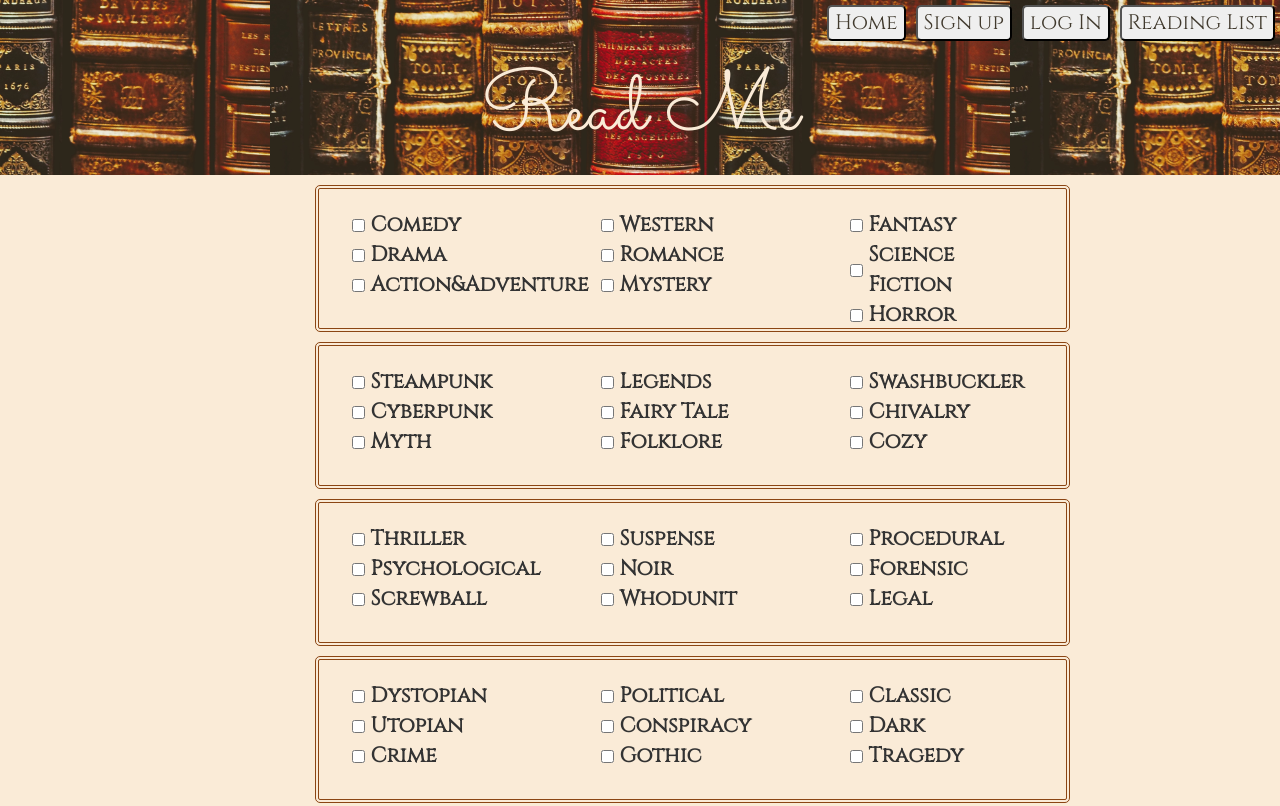
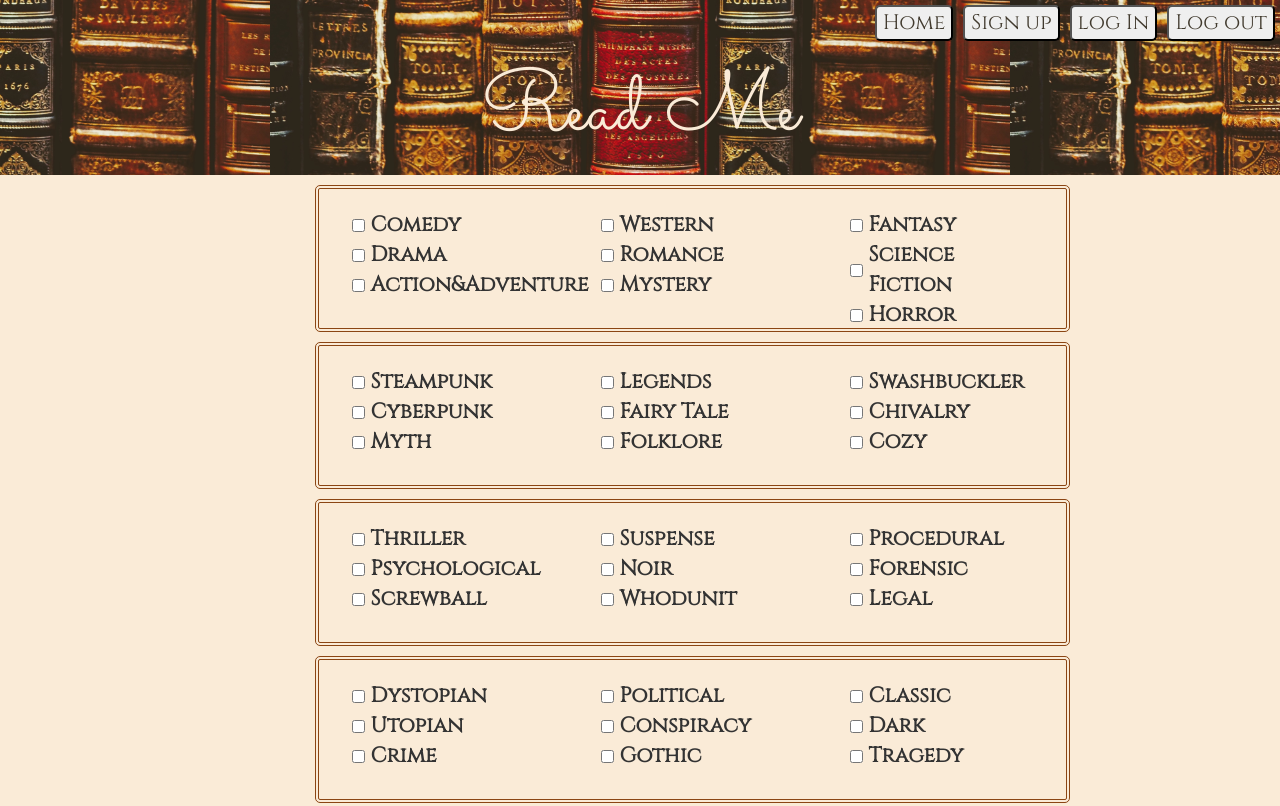
Before and after one commit to EyeRoe/Read-Me, a React app: page / in a window 1280 px wide. Shown: the top 806 px of the page. Built offline with nearby package versions, Linux system fonts and the light colour scheme.

Commit message:
bug fixes

```diff
--- a/src/App.css
+++ b/src/App.css
@@ -84,6 +84,8 @@ button{
 .HeaderButtons{
   display: flex;
   justify-content: flex-end;
+  /* flex-direction: column;
+  max-width: 10%; */
 }
 .bookList{
   margin-right: 10em;
--- a/src/components/App.js
+++ b/src/components/App.js
@@ -8,8 +8,6 @@ import SignUp from './SignUp.js';
 import ReadingList from './ReadingList'
 import { Switch, Route } from 'react-router-dom'
 
-
-
 class App extends Component {
   state = {
     responseList: []
@@ -18,36 +16,20 @@ class App extends Component {
   setResponseList = (data) => {
     this.setState({ responseList: data })
   }
-/*
   render() {
     return (
       <div className="App">
         <Header text="Read Me" />
       <Switch>
-          <LogIn />
-          <SignUp />
-          <ReadingList />
-          <Form setResponseList={this.setResponseList} />
-          <Content responseList={this.state.responseList} />
-        </Switch>
-      </div>
-    );
-  }
-*/
-render() {
-  return (
-    <div className="App">
-      <Header text="Read Me" />
-      <Switch>
-        <Route path='/signup' component={SignUp}/>
-        <Route path='/login' component={LogIn}/>
-        <Route path='/readinglist' component={ReadingList}/>
+          <Route path='/signup' component={SignUp} />
+          <Route path='/login' component={LogIn} />
+          <Route path='/readinglist' component={ReadingList} />
           <Route exact path='/' render={(props) => (
             <div>
               <Form setResponseList={this.setResponseList} />
               <Content responseList={this.state.responseList} />
             </div>
-        )}/>
+          )} />
         </Switch>
       </div>
     );
--- a/src/components/Form.js
+++ b/src/components/Form.js
@@ -13,7 +13,6 @@ class Form extends Component {
     }
   }
 
-
   generateCheckbox = (arr) => {
     var buttons = [];
     let temp = []
@@ -26,9 +25,7 @@ class Form extends Component {
         buttons.push(buttonSubContainer)
         temp = []
       }
-      }
-
-    // console.log(buttons)
+    }
     return buttons
   }
 
@@ -46,18 +43,19 @@ class Form extends Component {
     var copyOflistOfGenres = this.state.listOfGenres
     copyOflistOfGenres.push(currentValue)
     this.setState({ listOfGenres: copyOflistOfGenres })
-    // console.log(this.state.listOfGenres)
   }
 
   bookAPI = (e) => {
     var copyOflistOfGenres = this.state.listOfGenres
     e.preventDefault()
-    var searchTerm = ""
+    var searchTerm = []
     // hack to remove extra undefineds that result from clicking outside the box
     copyOflistOfGenres = copyOflistOfGenres.filter(genre => genre !== undefined)
     copyOflistOfGenres.map(genre => {
-
-      return searchTerm += genre.replace(/( )/g, "+")
+      let temp =""
+      temp += genre.replace(/( )/g, "+")
+      searchTerm.push(temp)
+      return searchTerm.join("+")
     })
     axios.get(`${baseURL}${searchTerm}${baseURL2}`)
       .then(result => {
--- a/src/components/Header.js
+++ b/src/components/Header.js
@@ -4,16 +4,23 @@ import { Link } from 'react-router-dom'
 
 class Header extends Component {
 
+  logout = () => {
+    localStorage.setItem('users_id', undefined)
+  }
+
   render() {
+    let users_id = localStorage.getItem('users_id')
     return (
       <div className="App-header">
         <div className="HeaderButtons">
           <button><Link to='/'>Home</Link></button>
           <button><Link to='/signup'>Sign up</Link></button>
           <button><Link to='/login'>log In</Link></button>
-          <button><Link to='/readinglist'>Reading List</Link></button>
+          <button onClick={this.logout}>Log out</button>
+          {(users_id) ? <button><Link to='/readinglist'>Reading List</Link></button> : ''}
         </div>
-        <h1>{this.props.text}</h1>
+                <h1>{this.props.text}</h1>
+
       </div>
     )
   }
--- a/src/components/LogIn.js
+++ b/src/components/LogIn.js
@@ -3,16 +3,18 @@ import axios from 'axios';
 const endpoint = "http://localhost:3001"
 
 class LogIn extends Component {
-  LogIn = (e) => {
+  handleForm = (e) => {
     e.preventDefault()
     let name = e.target.name.value
     let password = e.target.password.value
     // console.log('name', name)
     // console.log('password', password)
+    debugger
     axios.post(`${endpoint}/login`, { name, password })
       .then(result => {
+        debugger
         console.log(result)
-        localStorage.setItem('users_id', result.data.id)
+        localStorage.setItem('users_id', result.data.user.id)
       })
       .catch(console.log)
 
```
Also changed, not shown: src/components/ReadingList.js (+0 -23 lines). Lines whose indentation alone changed are shown as unchanged.
